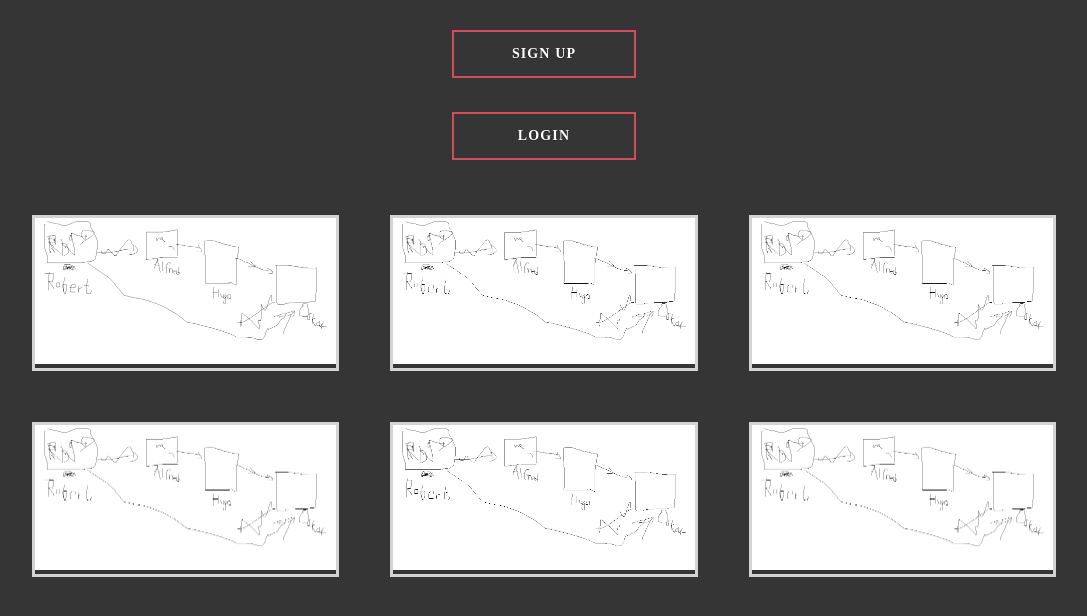
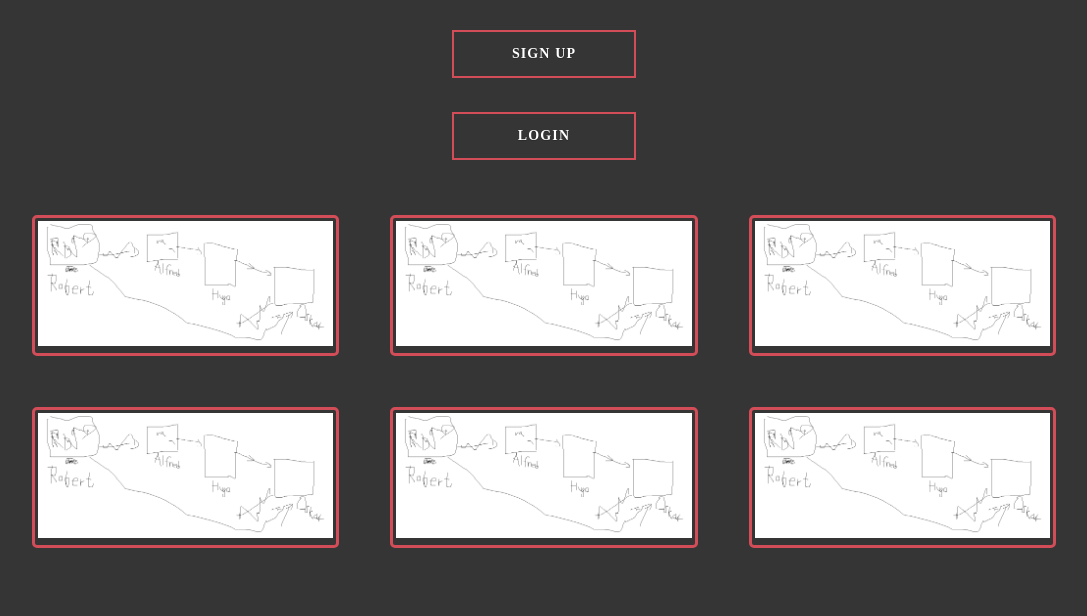
Before and after one commit to Hugsim/GitGud, a PHP site: page /home.html in a window 1280 px wide. Shown: the top 616 px of the page, without its empty margins (96-1183 px from the left). Run offline with PHP 8.4, Linux system fonts and the light colour scheme.

Commit message:
Lastimage stylesheet fixat

```diff
--- a/stylesheetLastImages.css
+++ b/stylesheetLastImages.css
@@ -1,8 +1,8 @@
 .image {
-    border: 3px lightgray solid;
-    padding: 0px;
+    border: 3px #D24D57 solid;
+    border-radius: 5px;
+    padding: 3px;
 	width: 30%;
-    height: auto;
 	float:left;
     margin-left: 5%;
     margin-top: 5%;
```
Also changed, not shown: images/bH729k.png.
